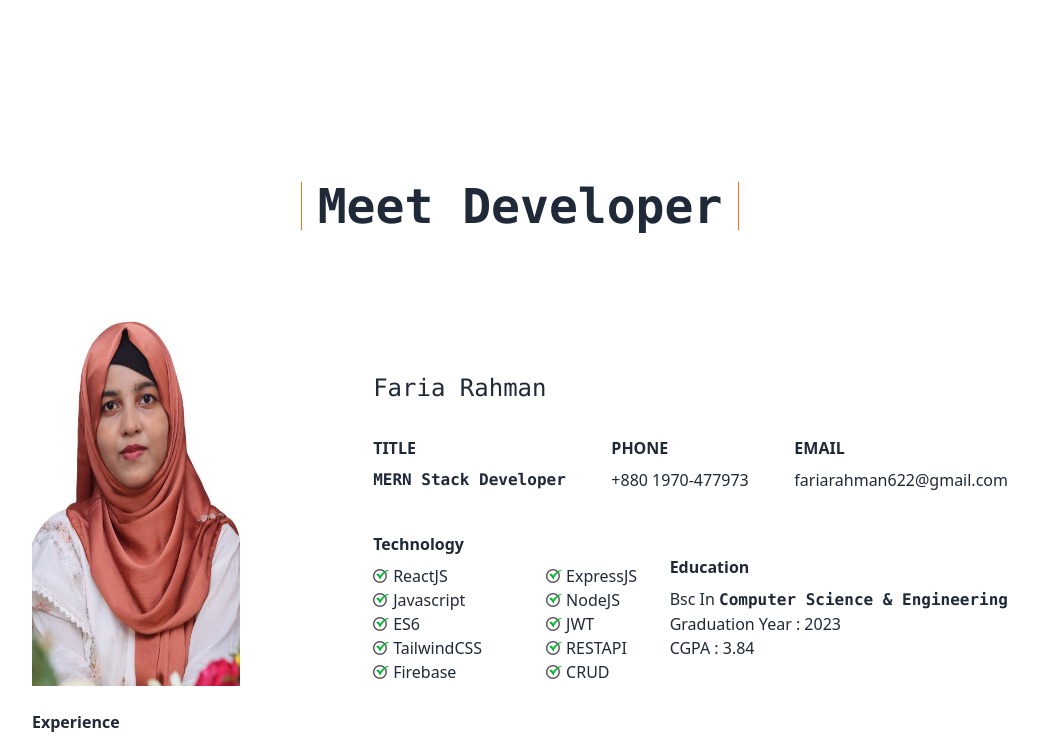
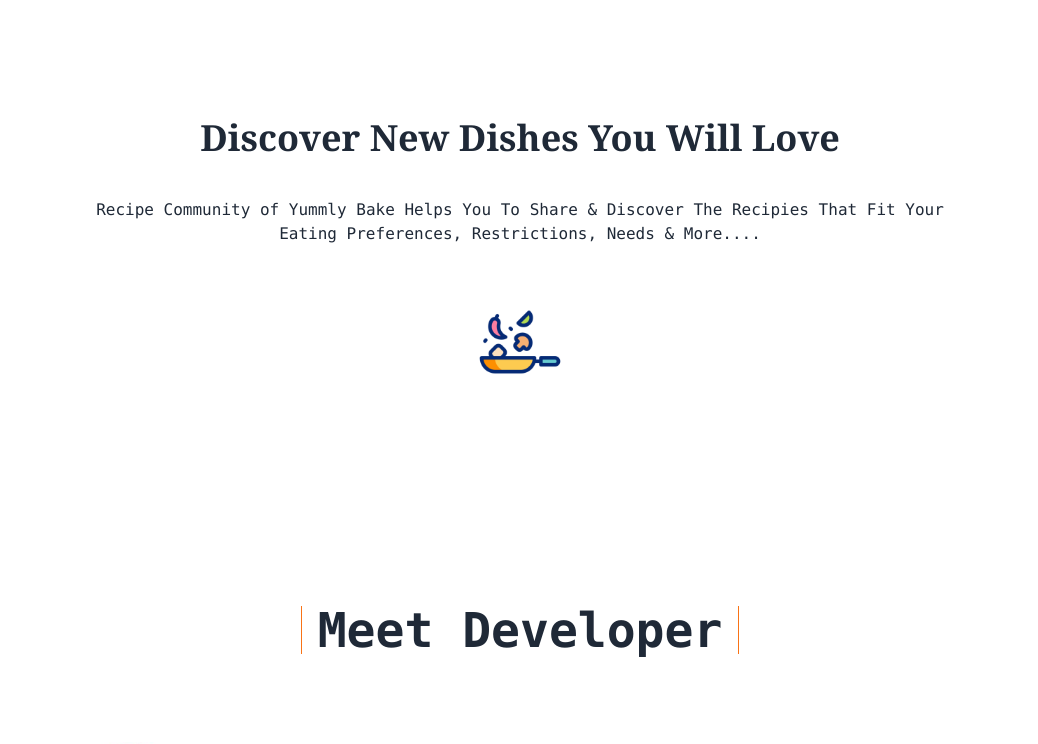
Before and after one commit to faria-r/YummlyBakes, a React (Vite) app: page / in a window 1280 px wide. Shown: the part 1258-2002 px from the top of the page, without its empty margins (120-1158 px from the left). Built offline with nearby package versions, Linux system fonts and the light colour scheme; no server answers.

Commit message:
intro section developed in home page

```diff
--- a/src/Pages/Home/Home.jsx
+++ b/src/Pages/Home/Home.jsx
@@ -3,6 +3,7 @@
 import DevInfo from "./DevInfo/DevInfo";
 import HappyCustomer from "../../Components/HappyCustomer/HappyCustomer";
 import ImageGallery from "./ImageGallery/ImageGallery";
+import HomeIntro from "./HomeIntro/HomeIntro";
 
 
 const Home = () => {
@@ -16,6 +17,9 @@
         {/* <HappyCustomer></HappyCustomer> */}
       </div>
       <div>
+       <HomeIntro></HomeIntro>
+      </div>
+      <div>
         <DevInfo></DevInfo>
       </div>
     </div>
--- /dev/null
+++ b/src/Pages/Home/HomeIntro/HomeIntro.jsx
@@ -0,0 +1,15 @@
+import React from 'react';
+import fp from '../../../assets/frying-pan.gif'
+const HomeIntro = () => {
+    return (
+        <div className='w-[90vw] mx-auto my-24 p-6 text-center'>
+          <h1 className='font-bold font-serif text-4xl '>Discover New Dishes You Will Love</h1>
+        <h3 className='lg:w-[80%] mx-auto my-8 p-2  font-mono '>Recipe Community of Yummly Bake Helps You To Share & Discover The Recipies That Fit Your Eating Preferences, Restrictions, Needs & More....</h3>
+        <p className='text-center'>
+<img src={fp} className='w-28 mx-auto' srcset="" />
+        </p>
+        </div>
+    );
+};
+
+export default HomeIntro;
```
Also changed, not shown: src/assets/frying-pan.gif (added).
